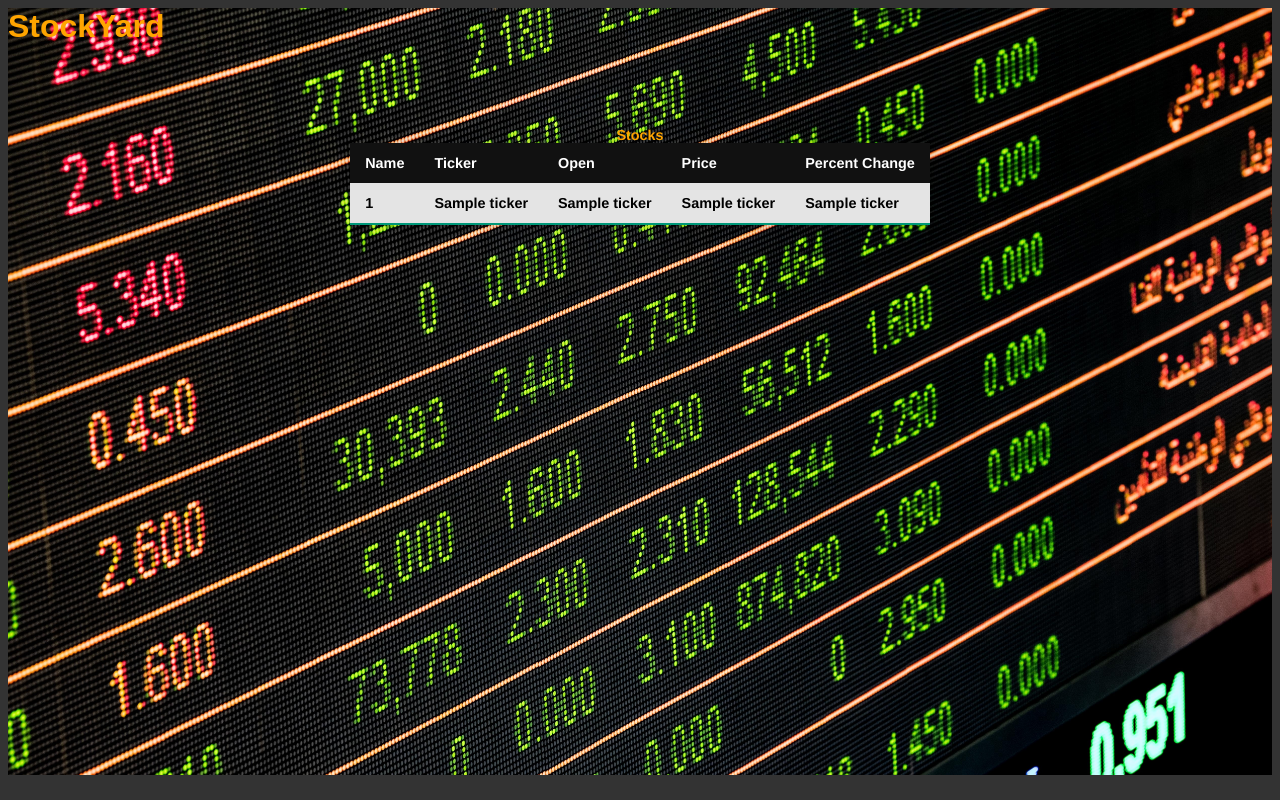
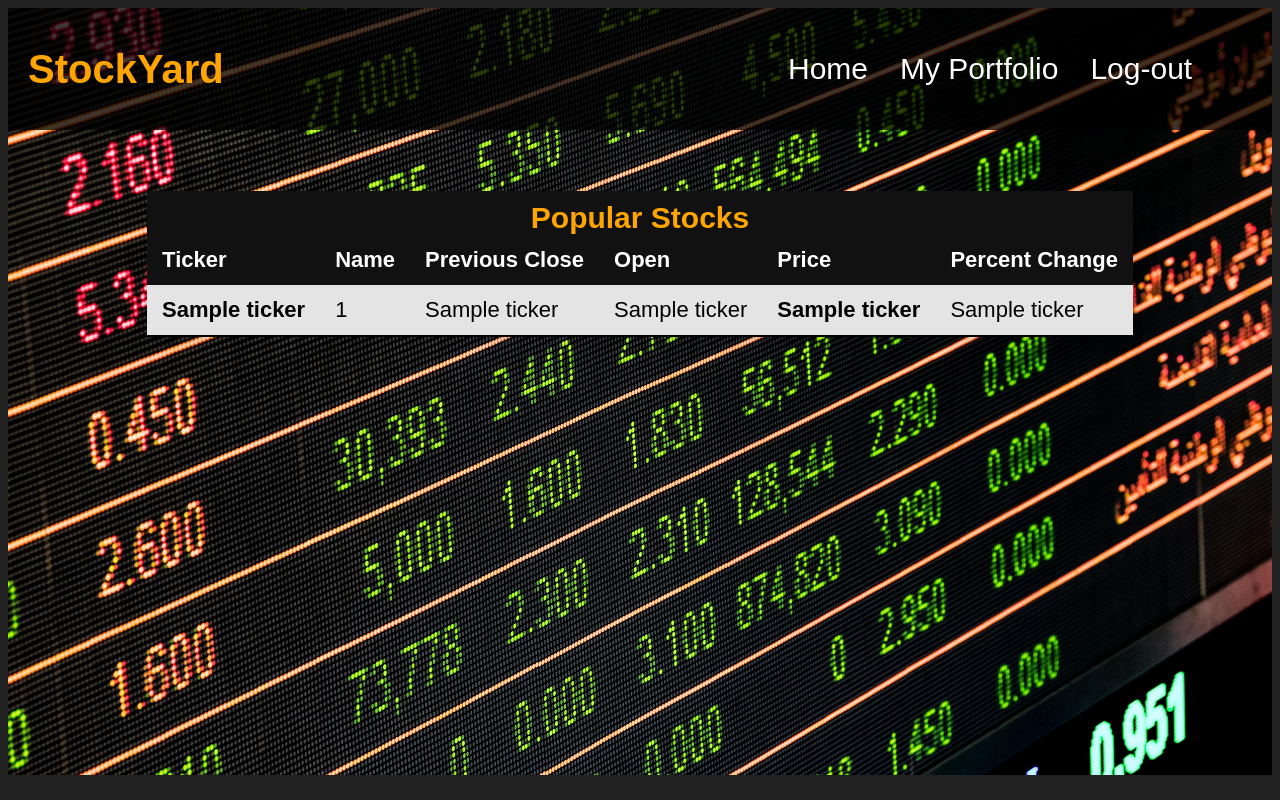
Before and after one commit to aarondunn21/StockYard, a Flask app: template templates/home.html in a window 1280 px wide. Run offline with Flask 3, Linux system fonts and the light colour scheme; the template is opened without the code that fills it: most values are stand-ins (such as "Sample title", 1, 10 or a date in 2020).

Commit message:
update home table and add nav bar skeleton

```diff
--- a/app.py
+++ b/app.py
@@ -148,15 +148,17 @@ def home(id):
 
         open = t.info['open']
         close = t.info['currentPrice']
-        percentChange = round(((close - open) / open ) * 100, 2)
+        previousClose = t.info['previousClose']
+        percentChange = round(((close - previousClose) / previousClose ) * 100, 2)
         if percentChange >= 0:
-            percentChangeString = f"+{round(close - open, 2)} ({percentChange}%)"
+            percentChangeString = f"+{round(close - previousClose, 2)} ({percentChange}%)"
         else:
-            percentChangeString = f"{round(close - open, 2)} ({percentChange}%)"
+            percentChangeString = f"{round(close - previousClose, 2)} ({percentChange}%)"
 
         info_list.append("{:.2f}".format(t.info['currentPrice']))
         info_list.append("{:.2f}".format(t.info['open']))
         info_list.append(percentChangeString)
+        info_list.append(previousClose)
 
 
         ticker_list.append(info_list)
@@ -165,7 +167,7 @@ def home(id):
 
 
     if request.method == 'GET':
-        return render_template('/home.html', tickers=ticker_list)
+        return render_template('/home.html', tickers=ticker_list, id=id)
     else:
         try:
             return redirect(url_for('home', id=id))
--- a/static/styles/style.css
+++ b/static/styles/style.css
@@ -1,5 +1,5 @@
 html {
-  background-color: #333;
+  background-color: #212121;
   font-family: "PT Mono", sans-serif;
 }
 
@@ -55,12 +55,41 @@ input[type=text], input[type=password], input[type=email] {
 
   }
 
-  h1 {
-    color: orange;
-  }
+
 
   caption {
     color: orange;
+    background-color: #111;
+    padding-top: 10px;
+    font-size: 30px;
+  }
+
+  nav {
+    display: flex;
+    flex-wrap: wrap;
+    align-items: center;
+    background-color: rgba(0, 0, 0, 0.7516);
+    justify-content: space-between;
+    overflow: auto;
+    height: min-content;
+
+  }
+
+  h1 {
+    color: orange;
+    font-family: 'lexend Deca', sans-serif;
+    display: inline-block;
+    font-size: 40px;
+    margin-left: 20px;
+  }
+
+  ul {
+    display: inline-block;
+    list-style-type: none;
+    width: 500px;
+    justify-content: space-between;
+    font-size: 30px;
+
   }
 
   /* additions end */
@@ -81,8 +110,8 @@ input[type=text], input[type=password], input[type=email] {
   .styled-table {
     border-collapse: collapse;
     margin: 25px 0;
-    font-size: 0.9em;
-    font-family:'Franklin Gothic Medium', 'Arial Narrow', Arial, sans-serif;
+    font-size: 22px;
+    font-family:Arial, Helvetica, sans-serif;
     min-width: 400px;
     box-shadow: 0 0 20px rgba(0, 0, 0, 0.15);
     margin-left: auto;
@@ -100,6 +129,7 @@ input[type=text], input[type=password], input[type=email] {
     padding: 12px 15px;
   }
 
+
   .styled-table tbody tr {
     border-bottom: 1px solid #dddddd;
     background-color: #e4e4e4;
@@ -110,12 +140,9 @@ input[type=text], input[type=password], input[type=email] {
   }
 
   .styled-table tbody tr:last-of-type {
-    border-bottom: 2px solid #009879;
+    border-bottom: 2px solid black;
   }
 
-  .styled-table tbody tr.active-row {
-    font-weight: bold;
-  }
 
   thead {
     color: gray;
@@ -148,9 +175,6 @@ input[type=text], input[type=password], input[type=email] {
     font-family: 'Lexend Deca', sans-serif;
   }
 
-  h1{
-    font-family: 'lexend Deca', sans-serif;
-  }
   li a:hover:not(.active) {
     background-color: #111;
   }
--- a/templates/home.html
+++ b/templates/home.html
@@ -5,24 +5,28 @@
         </head>
 
         <body>
-                <h1>StockYard</h1>
+                <!-- <h1>StockYard</h1> -->
+                <nav>
+                        <h1>StockYard</h1>
+                        <ul id="nav-list">
+                            <li><a class="nav-link" href="/home/{{id}}">Home</a></li>
+                            <li><a class="nav-link" href="#projects">My Portfolio</a></li>
+                            <li><a class="nav-link" href="/login">Log-out</a></li>
+                        </ul>
+                    </nav>
 
                 <br><br>
-                <table class="styled-table" style="">
-                        <caption style="font-weight: bold;">Stocks</caption>
+                <table class="styled-table">
+                        <caption style="font-weight: bold;">Popular Stocks</caption>
                         <thead style="font-weight: bold; text-align: center;">
-                        <!-- <td>Name</td>
-                        <td>Ticker</td>
-                        <td>Price</td>
-                        <td>Open</td>
-                        <td>Percent Change</td> -->
                         <tr>
+                                <th>Ticker</th>
                                 <th>Name</th>
-                                <th>Ticker</th>
+                                <th>Previous Close</th>
                                 <th>Open</th>
                                 <th>Price</th>
+                                <th>Percent Change</th>
 
-                                <th>Percent Change</th>
                         </tr>
 
                         </thead>
@@ -30,10 +34,11 @@
 
                         {% for t in tickers %}
                         <tr class="active-row">
+                                <td style="font-weight: bold;">{{ t[1] }}</td>
                                 <td>{{ t[0] }}</td>
-                                <td>{{ t[1] }}</td>
+                                <td>{{ t[5] }}</td>
                                 <td>{{ t[3] }}</td>
-                                <td>{{ t[2] }}</td>
+                                <td style="font-weight: 600;">{{ t[2] }}</td>
                                 <td class="change">{{ t[4] }}</td>
                         </tr>
                         {% endfor %}
```
